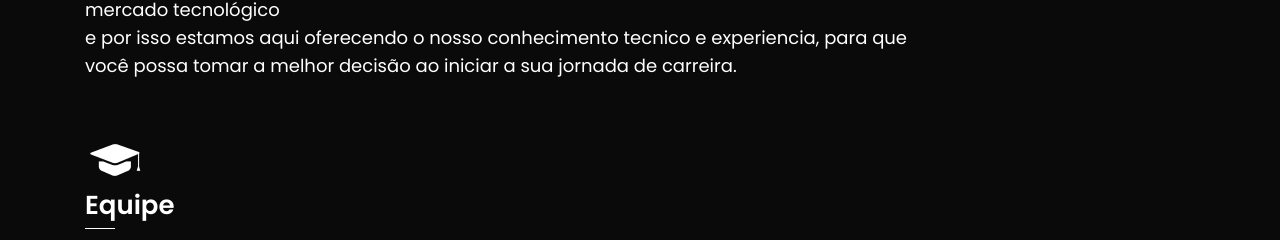
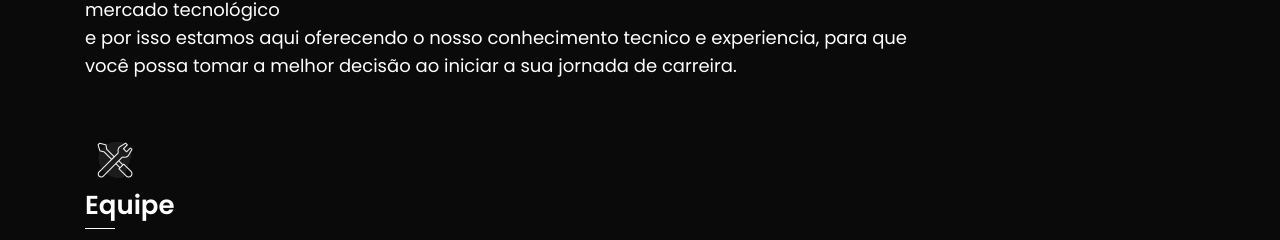
Before and after one commit to tiag0s/workflowschool, a plain HTML site: page about.html in a window 1280 px wide. Shown: the part 1796-2036 px from the top of the page. Drawn offline with nearby package versions, Linux system fonts and the light colour scheme.

Commit message:
Update about.html

```diff
--- a/about.html
+++ b/about.html
@@ -150,7 +150,7 @@ a melhor decisão ao iniciar a sua jornada de carreira.
 </p>
 </h2>
 
-<a href="./index.html" class="logo"> <img src="./default/3.png" alt=""></a>
+<a href="./index.html" class="logo"> <img src="./default/10.png" alt=""></a>
 <h1 class="wow fadeInUp" data-wow-delay=".2s" style="visibility: visible; animation-delay: 0.2s; animation-name: fadeInUp;">Equipe</h1>
 
 
```
